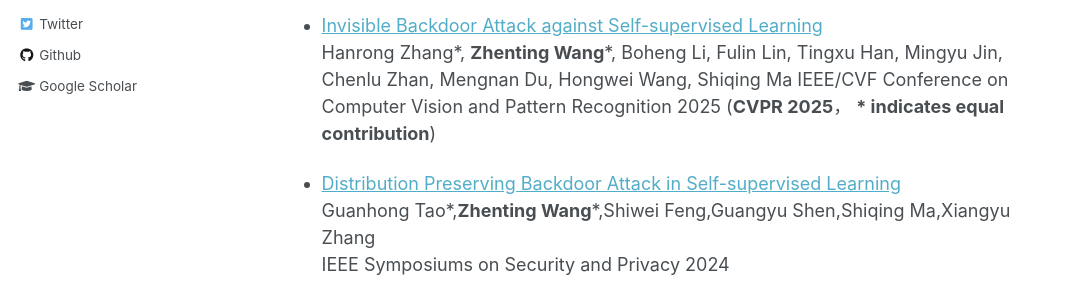
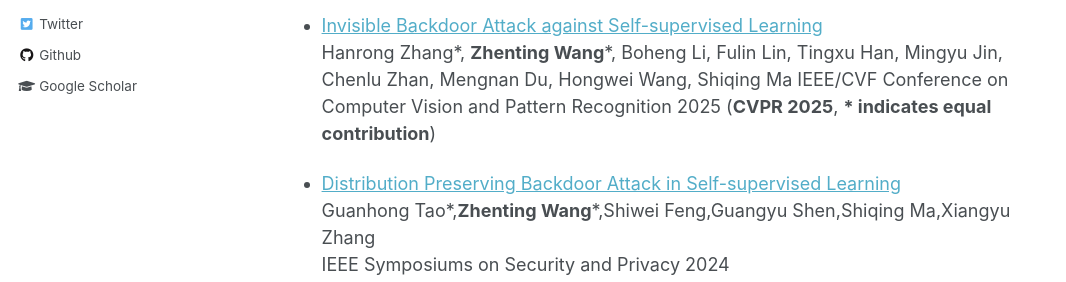
Before and after one commit to ZhentingWang/zhentingwang.github.io, a Jekyll site: the page built from _pages/about.md, in a window 1280 px wide and 900 px high, scrolled down 3409 px. Shown: the part 164-446 px from the top of the window, without its empty margins (0-1066 px from the left). Built offline with Jekyll 4.4.1, drawn with Linux system fonts in a browser that asks for light colours.

```diff
--- a/_pages/about.md
+++ b/_pages/about.md
@@ -155,7 +155,7 @@ Annual Conference of the Nations of the Americas Chapter of the Association for
 
 * [Invisible Backdoor Attack against Self-supervised Learning](https://arxiv.org/pdf/2405.14672)
 Hanrong Zhang*, **Zhenting Wang**\*, Boheng Li, Fulin Lin, Tingxu Han, Mingyu Jin, Chenlu Zhan, Mengnan Du, Hongwei Wang, Shiqing Ma
-IEEE/CVF Conference on Computer Vision and Pattern Recognition 2025 (**CVPR 2025**，  **\* indicates equal contribution**)
+IEEE/CVF Conference on Computer Vision and Pattern Recognition 2025 (**CVPR 2025**, **\* indicates equal contribution**)
 
 * [Distribution Preserving Backdoor Attack in Self-supervised Learning](https://www.cs.purdue.edu/homes/taog/docs/SP24.pdf)
 Guanhong Tao*,**Zhenting Wang**\*,Shiwei Feng,Guangyu Shen,Shiqing Ma,Xiangyu Zhang
```
